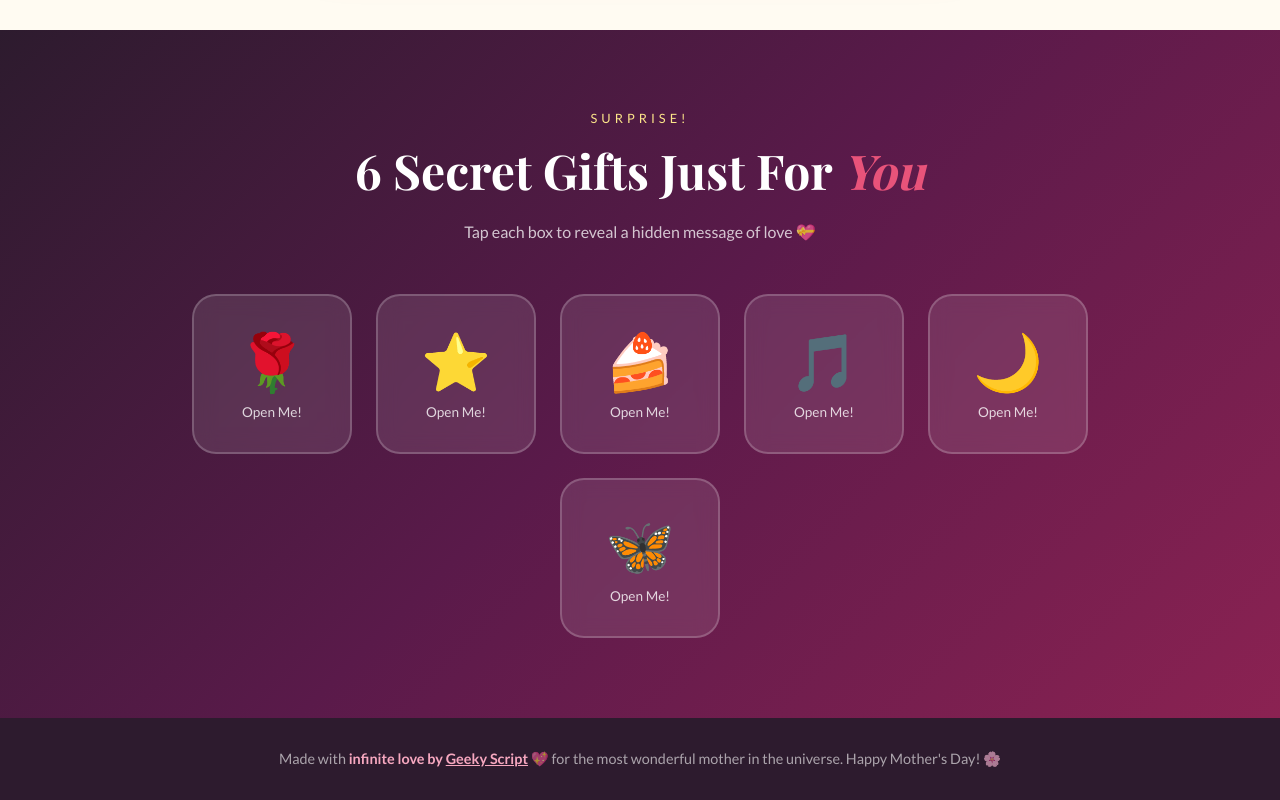
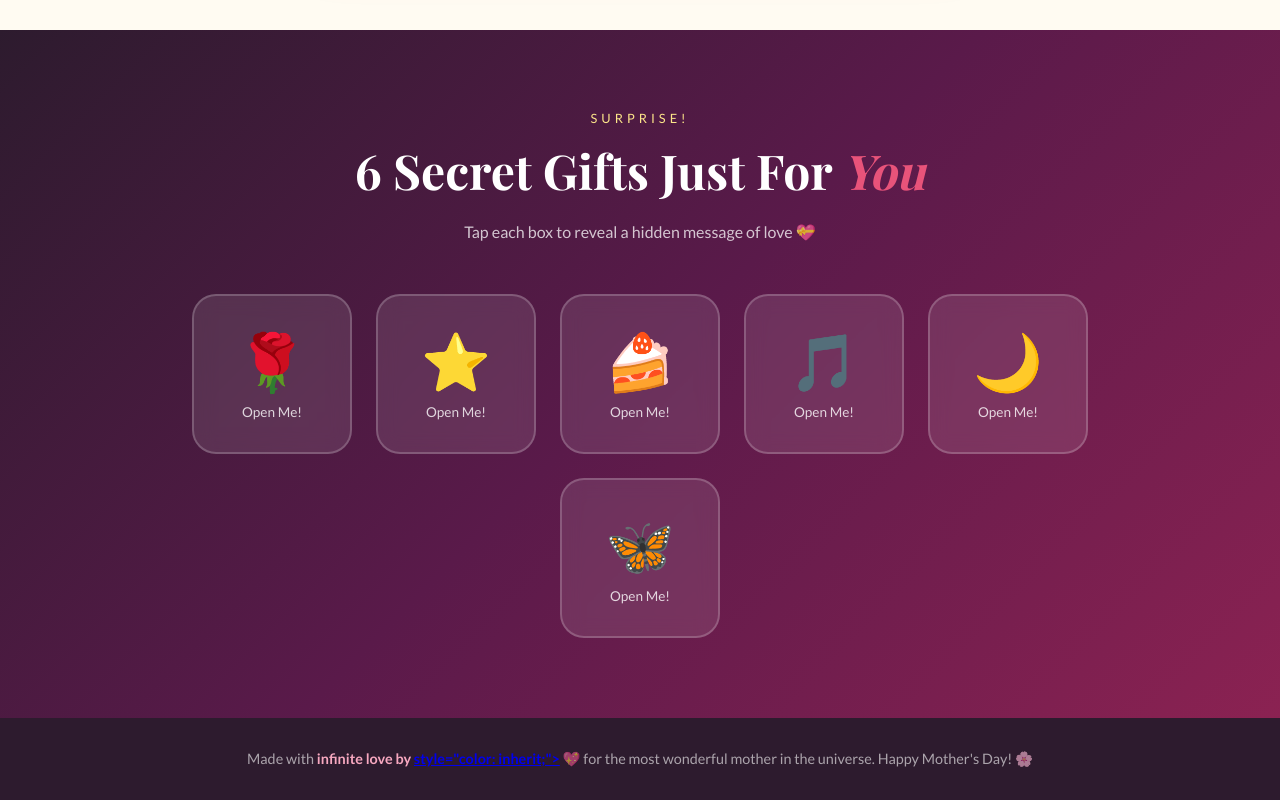
Before and after one commit to okayjiiiramya/mothers-day, a plain HTML site: page index.html in a window 1280 px wide. Shown: the part 3962-4762 px from the top of the page. Drawn offline with nearby package versions, Linux system fonts and the light colour scheme; a web font is replaced by a local one.

Commit message:
Modify footer content for Mother's Day
Updated footer to remove external link and add a Mother's Day message.

```diff
--- a/index.html
+++ b/index.html
@@ -1325,8 +1325,8 @@
 
   <!-- ===================== FOOTER ===================== -->
   <footer>
-    <p>Made with <strong>infinite love by <a href="https://buymeacoffee.com/geekyscript/extras" target="_blank"
-          style="color: inherit;">Geeky Script</a></strong> 💖 for the most wonderful mother in the universe. Happy
+    <p>Made with <strong>infinite love by <a href="#" target="_blank" >
+          style="color: inherit;"></a></strong> 💖 for the most wonderful mother in the universe. Happy
       Mother's Day! 🌸</p>
   </footer>
 
```
